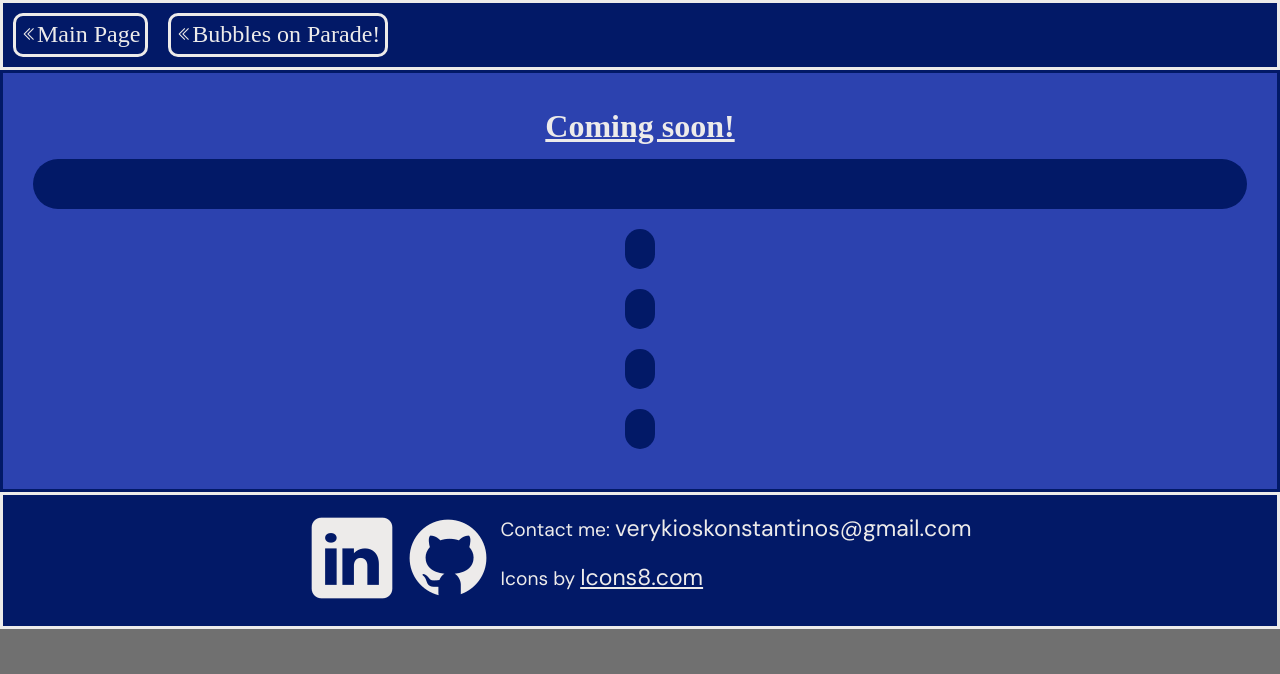
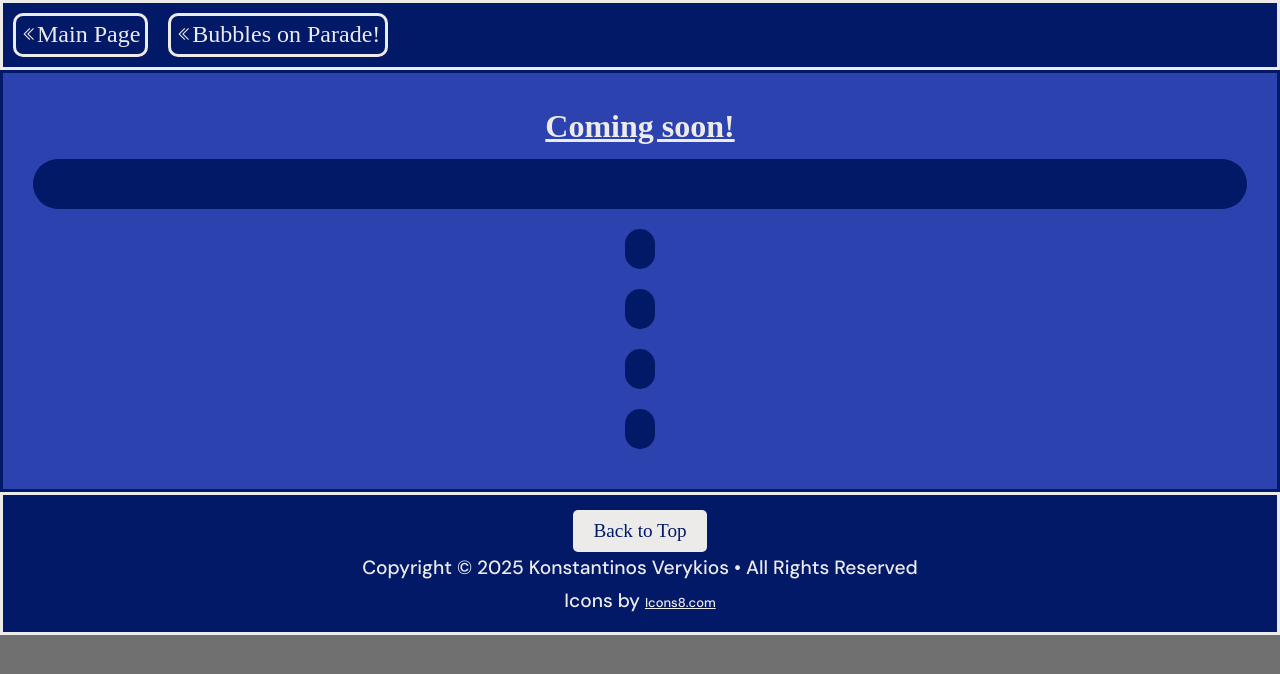
Before and after one commit to KonstantinosVerykios/KonstantinosVerykios.github.io, a plain HTML site: page Pages/Games/BOP/Bubbles_Report.html in a window 1280 px wide. Drawn offline with Linux system fonts and the light colour scheme.

Commit message:
Completed the footer and copied it top all of the html files

```diff
--- a/CSS/stylesMain.css
+++ b/CSS/stylesMain.css
@@ -33,8 +33,6 @@ option {
     color:#EDEBEA;
     font-size: medium;
 }
-
-
 
 div {
     display:flex;
@@ -130,6 +128,19 @@ footer {
     color:#EDEBEA;
     background-color: #021967 ;
     justify-content: center;
+}
+
+.backToTop {
+    font-style: normal;
+    background-color: #EDEBEA;
+    color: #021967;
+    padding: 10px 20px;
+    border-radius: 5px;
+    text-decoration: none;
+}
+
+.backToTop:hover {
+    background-color: #ccc;
 }
 
 a {
@@ -368,7 +379,9 @@ h4 {
 .underline {
     text-decoration: underline;
 }
-
+.smallText {
+    font-size: small;
+}
 input[type=submit] {
     color:#EDEBEA;
 }
--- a/Pages/Games/BOP/Bubbles_Report.html
+++ b/Pages/Games/BOP/Bubbles_Report.html
@@ -71,12 +71,14 @@
 
            </main> <!--Content wrapper end-->
 
-           <footer class="row padding">
-            <a href="https://www.linkedin.com/in/konstantinos-verykios-144886334/" target="_blank" > <img src="../../../IMG/icons8-linkedin-ios-17-filled-96.png" alt="LinkedIn symbol" loading="lazy" width="96" height="96"></a>
-            <a href="https://github.com/KonstantinosVerykios" target="_blank" > <img src="../../../IMG/icons8-github-96.png" alt="GitHub symbol" loading="lazy" width="96" height="96"> </a>
-            <p class="contact"> Contact me: <a href="mailto:verykioskonstantinos@gmail.com"> verykioskonstantinos@gmail.com <br> </a>
-                <br>Icons by <a class="underline" href="https://icons8.com/icons/"> Icons8.com</a>
-            </p>
+           <footer class="col padding">
+            <div class="col">
+            <a href="#fullPage" class="backToTop">Back to Top</a>
+            </div>
+            <div class="col">
+                <p>Copyright © 2025 Konstantinos Verykios • All Rights Reserved</p>
+                <p>Icons by <a class="underline smallText" href="https://icons8.com/icons/" target="_blank"> Icons8.com</a></p>
+            </div>
             </footer>
 
         </div> <!--FullPage end-->
```
Also changed, not shown: Pages/All_Projects.html (+7 -5 lines), Pages/Games/BOP/Bubbles.html (+8 -6 lines), Pages/Games/DD/Delusions.html (+8 -6 lines), Pages/Games/DD/Delusions_Report.html (+8 -6 lines), Pages/Games/Peely/Peely.html (+8 -6 lines), Pages/Games/Peely/Peely_Report.html (+8 -6 lines), footer.html (+7 -5 lines), index.html (+5 -5 lines).
